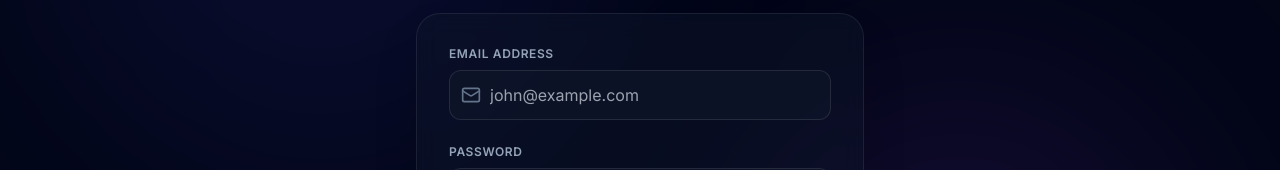
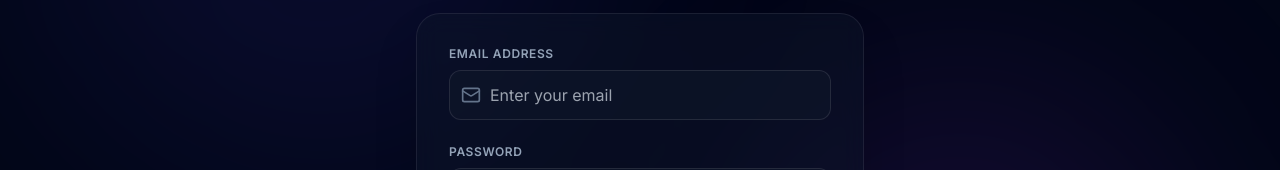
Before and after one commit to loufong/library-management-system, a React (Vite) app in the folder frontend/: page /login#/login in a window 1280 px wide. Shown: the part 297-467 px from the top of the page. Built offline with nearby package versions, Linux system fonts and the light colour scheme; no server answers.

Commit message:
Update email input placeholder text

```diff
--- a/frontend/src/pages/Login.jsx
+++ b/frontend/src/pages/Login.jsx
@@ -73,7 +73,7 @@ const Login = () => {
                   value={email}
                   onChange={(e) => setEmail(e.target.value)}
                   class="glass-input w-full pl-10 pr-4 py-3 rounded-xl focus:ring-2 focus:ring-indigo-500/50"
-                  placeholder="john@example.com"
+                  placeholder="Enter your email"
                 />
               </div>
             </div>
```
